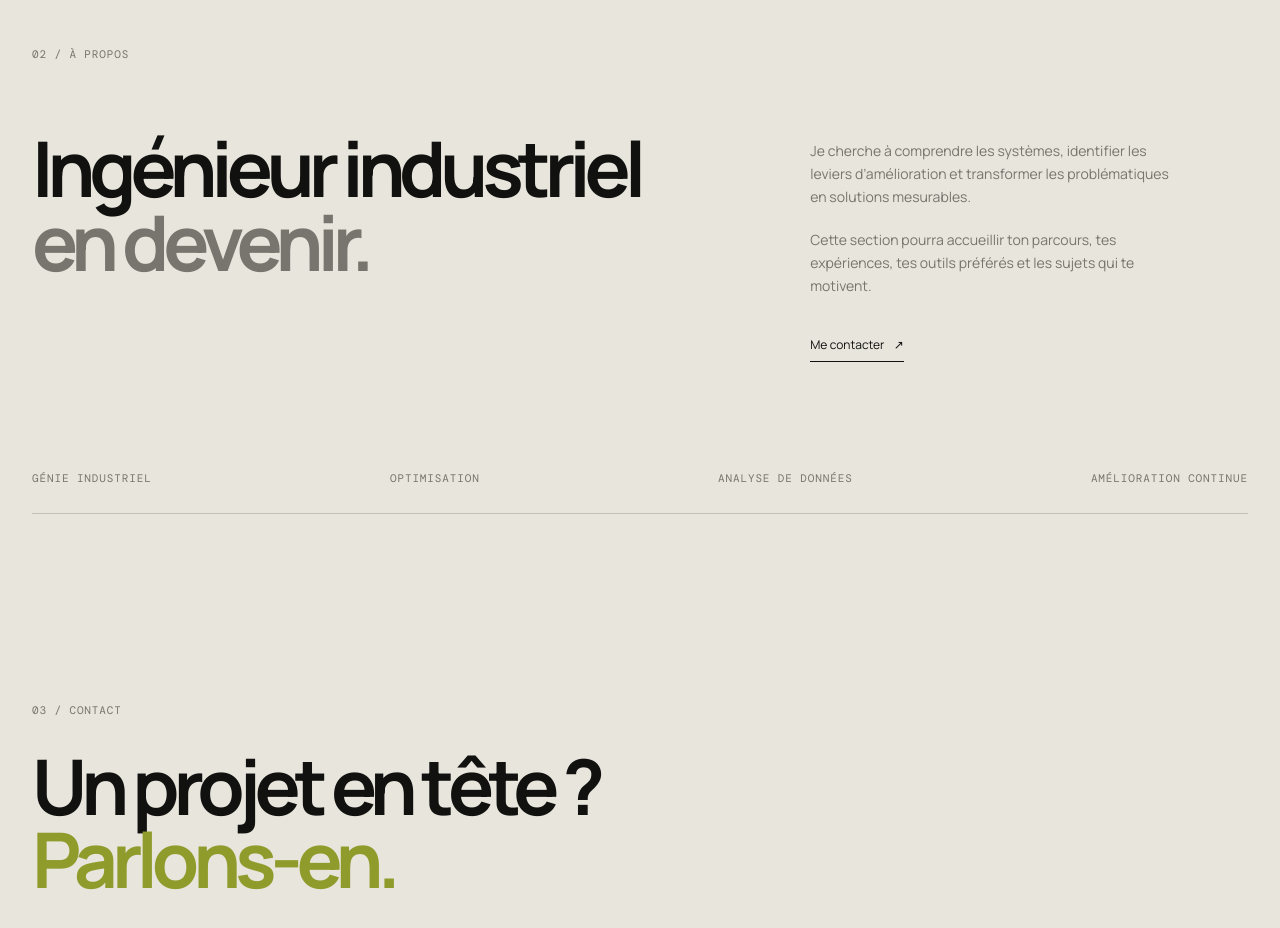
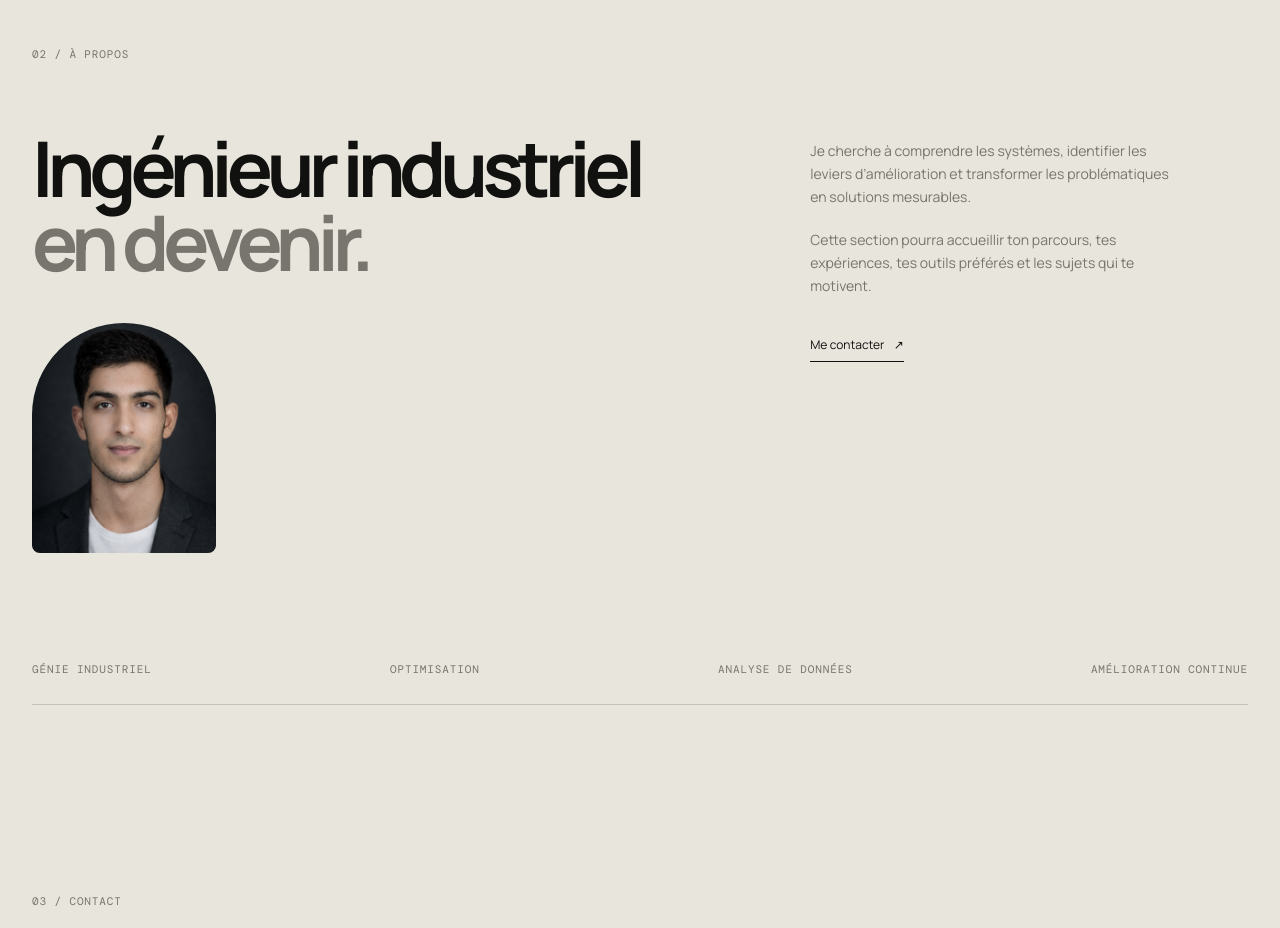
Before and after one commit to Ghassenalimi/ghassenalimi.github.io, a plain HTML site: page index.html in a window 1280 px wide. Shown: the part 1920-2848 px from the top of the page. Drawn offline with nearby package versions, Linux system fonts and the light colour scheme.

Commit message:
Add files via upload

```diff
--- a/index.html
+++ b/index.html
@@ -54,7 +54,10 @@
       <section id="a-propos" class="about section-shell">
         <div class="section-heading"><p class="section-kicker">02 / À propos</p></div>
         <div class="about-content">
-          <h2>Ingénieur industriel<br /><span>en devenir.</span></h2>
+          <div class="about-intro">
+            <h2>Ingénieur industriel<br /><span>en devenir.</span></h2>
+            <img class="profile-photo" src="ghassen-alimi.png" alt="Portrait de Ghassen Alimi" />
+          </div>
           <div class="about-copy">
             <p>Je cherche à comprendre les systèmes, identifier les leviers d’amélioration et transformer les problématiques en solutions mesurables.</p>
             <p>Cette section pourra accueillir ton parcours, tes expériences, tes outils préférés et les sujets qui te motivent.</p>
--- a/styles.css
+++ b/styles.css
@@ -26,6 +26,6 @@ h1, h2, h3, p { margin: 0; } h1 { max-width: 1030px; font-size: clamp(58px, 9.2v
 .projects { padding: 130px 0 170px; border-top: 1px solid var(--line); }.section-kicker { color: var(--muted); margin-bottom: 31px; }.section-heading h2, .about h2, .contact h2 { font-size: clamp(41px, 6vw, 86px); line-height: .96; letter-spacing: -.08em; }.section-heading h2 span, .about h2 span { color: var(--muted); }
 .project-grid { display: grid; grid-template-columns: 1.15fr .85fr; gap: 60px 22px; margin-top: 92px; }.project-card { display: block; }.project-card--wide { grid-column: 1 / -1; }.project-visual { position: relative; overflow: hidden; height: 385px; padding: 22px; transition: transform .35s; }.project-card--wide .project-visual { height: 500px; }.project-card:hover .project-visual { transform: translateY(-7px); }.visual-label { position: relative; z-index: 1; }.visual-one { background: var(--acid); }.visual-two { background: var(--lavender); }.visual-three { background: #d2795c; }
 .visual-symbol { position: absolute; right: 8%; bottom: -10%; font-size: 360px; line-height: .8; transform: rotate(18deg); }.visual-word { position: absolute; bottom: 4%; left: 5%; font-size: clamp(65px, 11vw, 165px); line-height: .8; font-weight: 800; letter-spacing: -.12em; }.visual-shape { position: absolute; width: 230px; height: 230px; border: 45px solid #22231c; border-radius: 50%; left: 50%; top: 50%; transform: translate(-50%, -50%); }.project-meta { position: relative; padding-top: 18px; }.project-meta h3 { font-size: 17px; font-weight: 600; }.project-meta p { color: var(--muted); margin-top: 6px; font-size: 12px; }.arrow { position: absolute; right: 0; top: 18px; font-size: 20px; }
-.about { padding: 120px 0 35px; border-top: 1px solid var(--line); }.about-content { display: grid; grid-template-columns: 1.2fr .8fr; gap: 10%; margin-top: 70px; }.about-copy { padding-top: 8px; max-width: 365px; color: var(--muted); font-size: 14px; line-height: 1.65; }.about-copy p + p { margin-top: 20px; }.text-link { display: inline-block; margin-top: 38px; padding-bottom: 6px; border-bottom: 1px solid var(--ink); color: var(--ink); font-size: 12px; }.skills-row { display: flex; justify-content: space-between; gap: 15px; padding: 110px 0 28px; color: var(--muted); border-bottom: 1px solid var(--line); }
+.about { padding: 120px 0 35px; border-top: 1px solid var(--line); }.about-content { display: grid; grid-template-columns: 1.2fr .8fr; gap: 10%; margin-top: 70px; }.profile-photo { display: block; width: 184px; height: 230px; margin-top: 45px; object-fit: cover; object-position: center top; border-radius: 95px 95px 8px 8px; filter: saturate(.85); }.about-copy { padding-top: 8px; max-width: 365px; color: var(--muted); font-size: 14px; line-height: 1.65; }.about-copy p + p { margin-top: 20px; }.text-link { display: inline-block; margin-top: 38px; padding-bottom: 6px; border-bottom: 1px solid var(--ink); color: var(--ink); font-size: 12px; }.skills-row { display: flex; justify-content: space-between; gap: 15px; padding: 110px 0 28px; color: var(--muted); border-bottom: 1px solid var(--line); }
 .contact { padding: 155px 0 35px; }.contact h2 { margin-bottom: 70px; }.email-link { display: inline-block; font-size: clamp(22px, 3vw, 38px); letter-spacing: -.06em; border-bottom: 1px solid var(--ink); padding-bottom: 10px; }.contact-footer { display: flex; justify-content: space-between; margin-top: 150px; color: var(--muted); font: 11px 'DM Mono', monospace; }.contact-footer div { display: flex; gap: 25px; }
 @media (max-width: 700px) { .site-header, .section-shell { width: calc(100% - 36px); }.site-header { padding-top: 20px; }.nav { display: none; }.header-cta { font-size: 10px; }.hero { min-height: 680px; padding-top: 110px; }.hero-bottom { align-items: start; gap: 35px; }.circle-link { flex-shrink: 0; width: 58px; height: 58px; }.projects { padding: 90px 0 110px; }.project-grid { display: block; margin-top: 60px; }.project-card + .project-card { margin-top: 54px; }.project-visual, .project-card--wide .project-visual { height: 320px; }.visual-symbol { font-size: 250px; }.about { padding-top: 90px; }.about-content { display: block; margin-top: 50px; }.about-copy { margin-top: 40px; }.skills-row { flex-wrap: wrap; padding-top: 75px; }.skills-row span { width: calc(50% - 8px); }.contact { padding-top: 110px; }.contact h2 { margin-bottom: 55px; }.contact-footer { flex-direction: column; gap: 25px; margin-top: 100px; }.contact-footer div { gap: 16px; } }
```
Also changed, not shown: ghassen-alimi.png (added).
